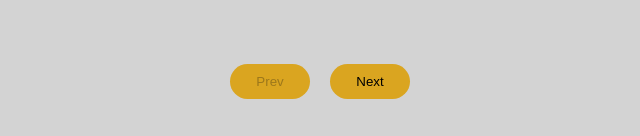
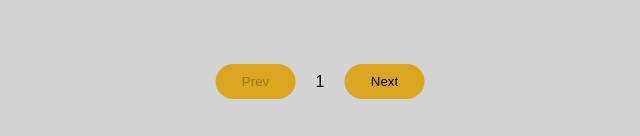
Before and after one commit to NikitaSalnykov/goit-react-hw-01-components, a React (Create React App) app: page / in a window 1280 px wide. Shown: the part 661-797 px from the top of the page, without its empty margins (320-960 px from the left). Built offline with nearby package versions, Linux system fonts and the light colour scheme.

Commit message:
Update App.jsx

```diff
--- a/src/components/App.jsx
+++ b/src/components/App.jsx
@@ -12,6 +12,8 @@ import { TransactionHistory } from "./TransactionHistory/TransactionHistory";
 
   const stylePage = {
     position: "absolute",
+    display: "flex",
+    alignItems: "center",
     bottom: "5vh",
     left: "50%",
     transform: "translateX(-50%)",
@@ -61,12 +63,14 @@ export class App extends Component {
       stats={user.stats} />}
     {taskNumber === 2 && <Statistics title="Upload stats" stats={data} />}
     {taskNumber === 3 && <FriendList friends={friends} />}
-    {taskNumber === 4 && <TransactionHistory items={transactions} />}
+      {taskNumber === 4 && <TransactionHistory items={transactions} />}
+
 
       <div style={stylePage}>
-      <button style={styleBtn}  id='button-p' disabled={taskNumber===1} onClick={this.prevPage}>Prev</button>
-      <button style={styleBtn} id='button-n' disabled={taskNumber===4} onClick={this.nextPage}>Next</button>
-        </div>
+        <button style={styleBtn} id='button-p' disabled={taskNumber === 1} onClick={this.prevPage}>Prev</button>
+                  <p>{taskNumber}</p>
+        <button style={styleBtn} id='button-n' disabled={taskNumber === 4} onClick={this.nextPage}>Next</button>
+      </div>
   </>
 }
 };
```
